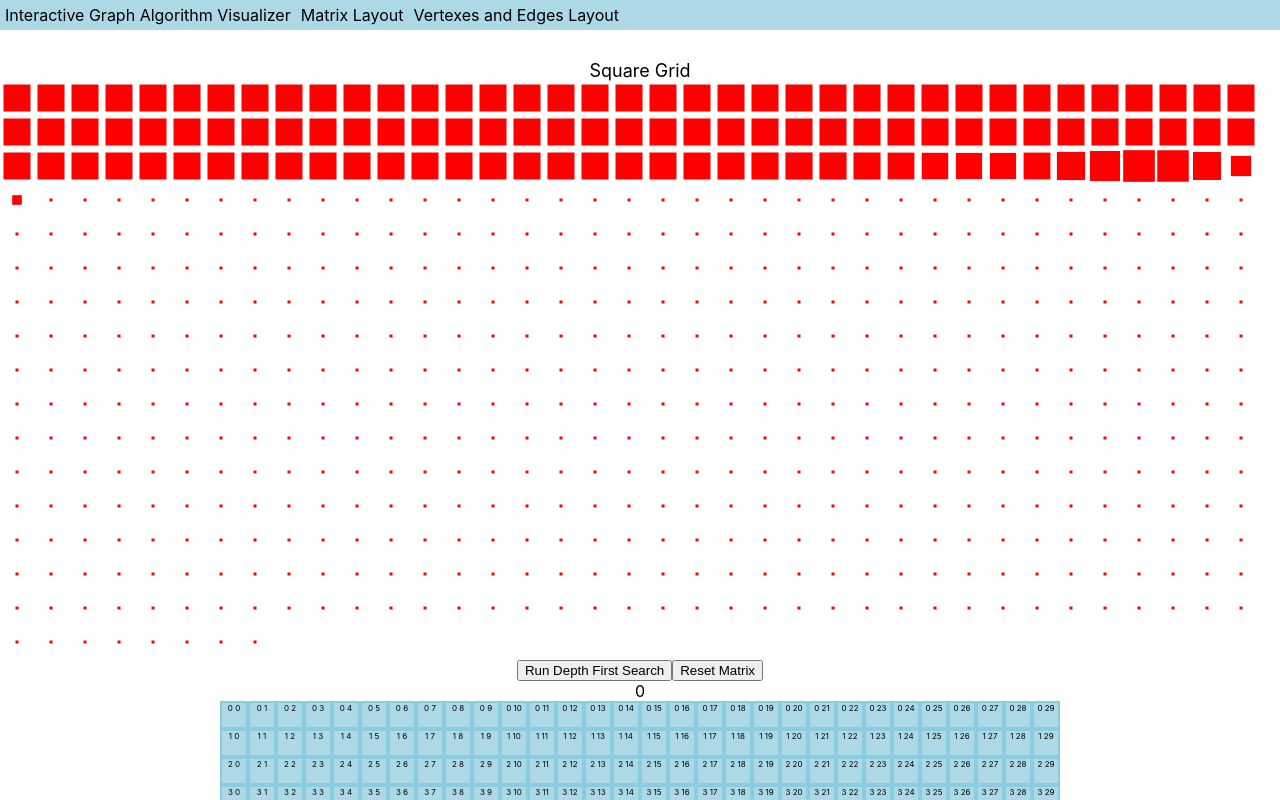
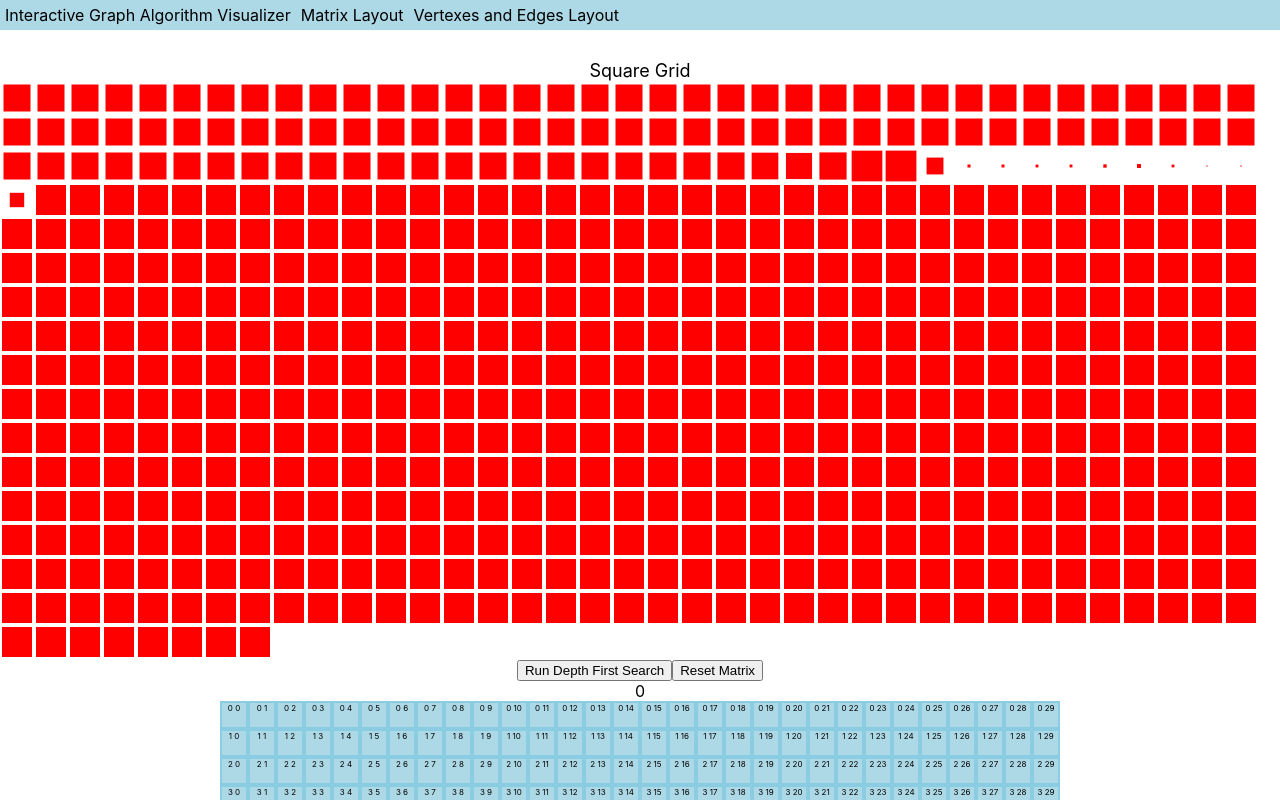
Before and after one commit to DanielJDupont/graph-algos, a Next.js app: page / in a window 1280 px wide. Shown: the top 800 px of the page. Built offline with nearby package versions, Linux system fonts and the light colour scheme.

Commit message:
repaired broken typescript definitions that come with react-anime with modern ones from @types/animejs

```diff
--- a/components/matrix/anime.tsx
+++ b/components/matrix/anime.tsx
@@ -1,23 +1,19 @@
 import React, { Fragment, Component } from 'react';
-import { AnimeProps } from './index.dataTypes';
-import anime from 'animejs';
+import anime, { AnimeParams } from 'animejs';
 
-if (typeof window !== 'undefined') {
-  const animejs = require('animejs');
+interface AllProps extends AnimeParams {
+  children: React.ReactNode;
+  svg?: boolean;
 }
 
-const PREFIX = '__anime__';
-
 export class Anime extends Component {
-  props: AnimeProps;
-
+  props: AllProps;
   targets: any[];
   targetRefs: any[];
   anime: any;
 
-  constructor(props: AnimeProps) {
+  constructor(props: AnimeParams) {
     super(props);
-
     // Current Anime DOM Targets
     this.targets = [];
     this.targetRefs = [];
@@ -25,10 +21,6 @@ export class Anime extends Component {
   }
 
   componentDidMount() {
-    this.createAnime();
-  }
-
-  componentDidUpdate() {
     this.createAnime();
   }
 
@@ -64,7 +56,7 @@ export class Anime extends Component {
           refs.push(React.createRef());
           const El = this.props.svg ? 'g' : 'div';
           return (
-            <El ref={refs[refs.length - 1]} key={`${PREFIX}${i}`}>
+            <El ref={refs[refs.length - 1]} key={`${'__anime__'}${i}`}>
               {child}
             </El>
           );
--- a/components/matrix/index.tsx
+++ b/components/matrix/index.tsx
@@ -67,7 +67,7 @@ export const Matrix = () => {
       <div className={styles.container}>
         <Anime
           className={styles.container}
-          scale={[0.1, 0.9]}
+          scale={[{ value: 0.1 }, 0.9]}
           delay={anime.stagger(50)}
         >
           {[...Array(600)].map(() => (
--- a/package.json
+++ b/package.json
@@ -8,6 +8,7 @@
     "start": "next start"
   },
   "dependencies": {
+    "@types/animejs": "^3.1.2",
     "animejs": "^3.2.1",
     "clsx": "^1.1.1",
     "next": "10.0.6",
```
Also changed, not shown: 1 other file (tests, documents, lock files or other folders).
